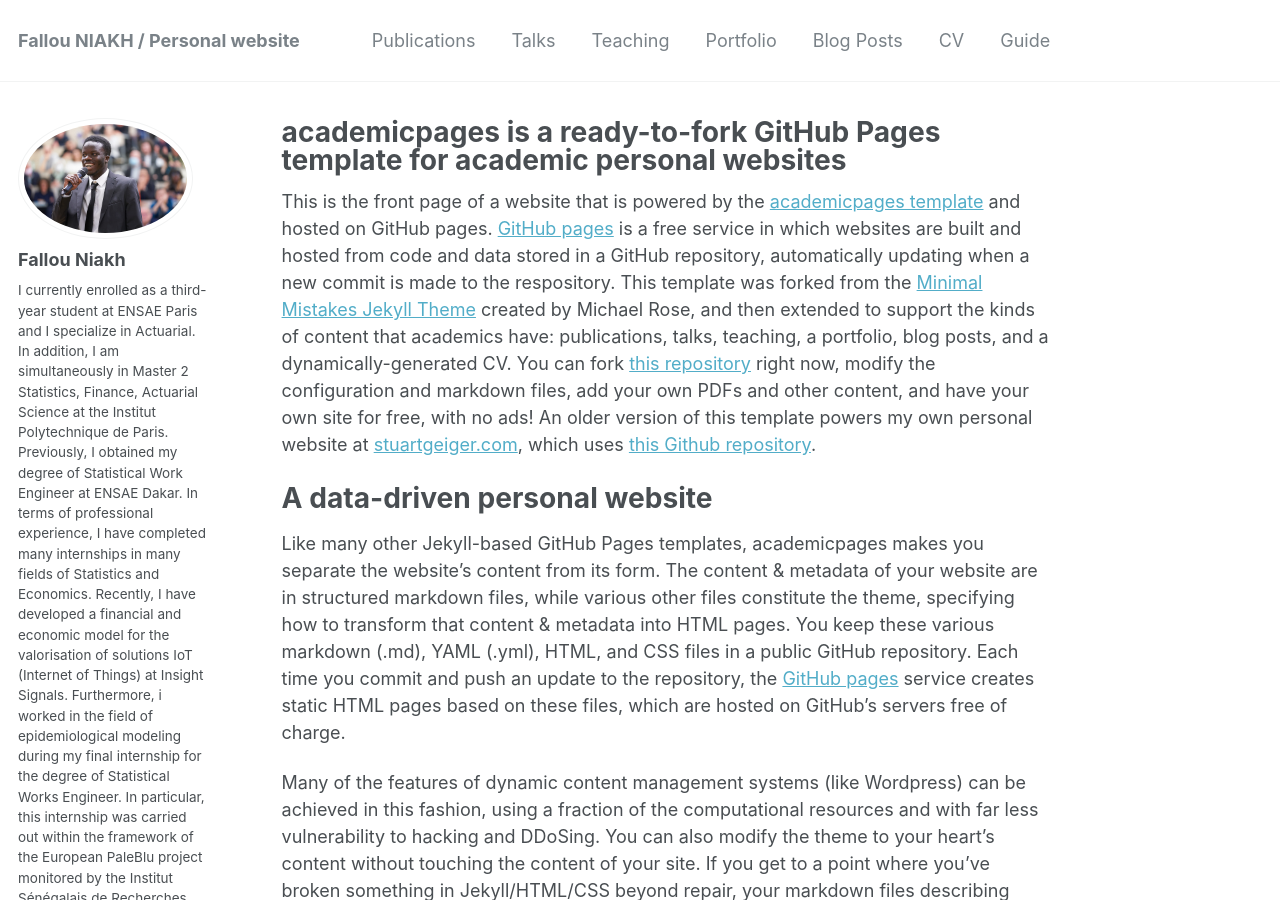
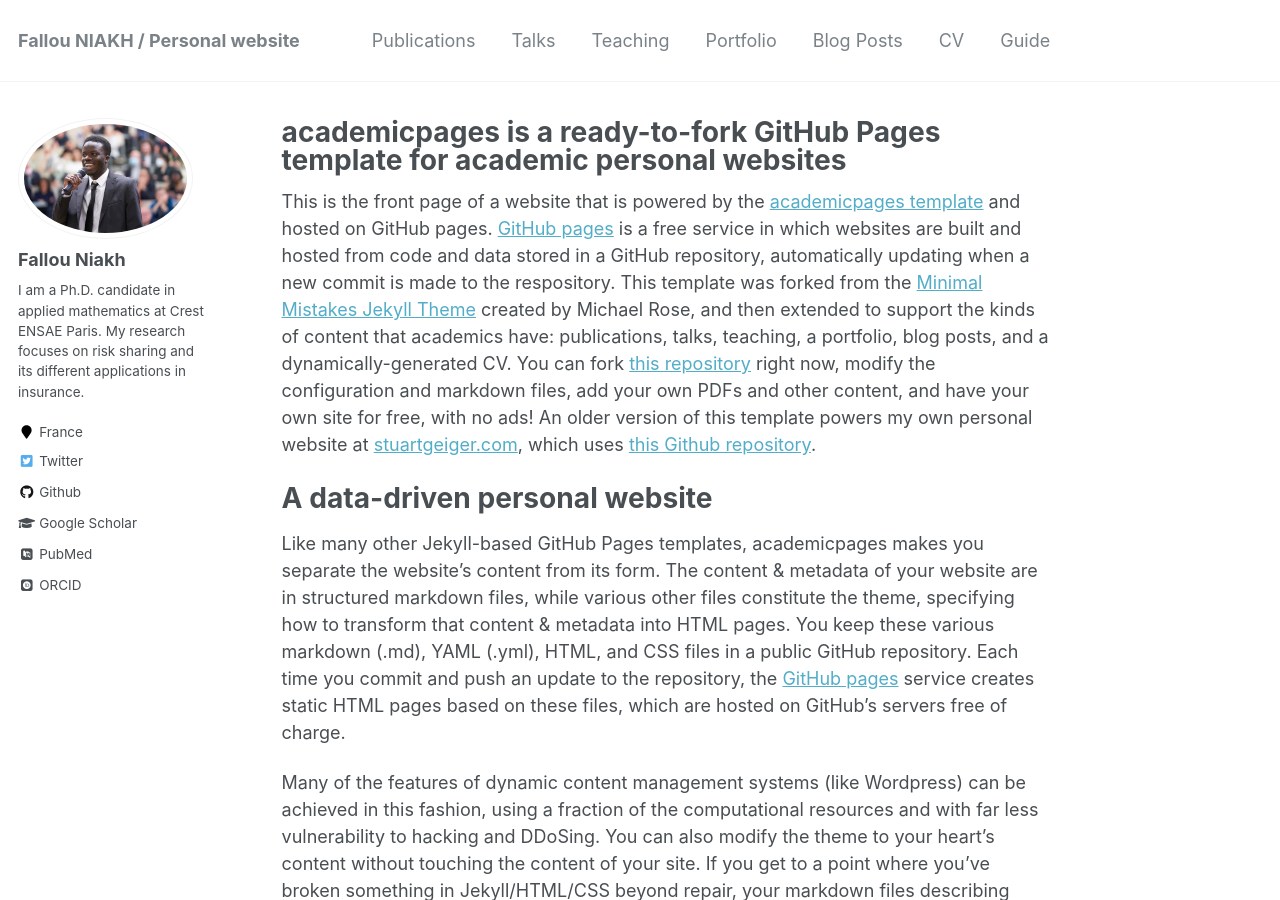
Before and after one commit to FNIAKH/fniakh.github.io, a Jekyll site: the page built from _pages/about.md, in a window 1280 px wide and 900 px high. Built offline with Jekyll 4.4.1, drawn with Linux system fonts in a browser that asks for light colours; some web fonts are replaced; some of the changed text lies outside the part shown.

Commit message:
Update _config.yml

```diff
--- a/_config.yml
+++ b/_config.yml
@@ -84,7 +84,7 @@ analytics:
 author:
   name             : "Fallou Niakh"
   avatar           : "profile.png"
-  bio              : "I currently enrolled as a third-year student at ENSAE Paris and I specialize in Actuarial. In addition, I am simultaneously in Master 2 Statistics, Finance, Actuarial Science at the Institut Polytechnique de Paris. Previously, I obtained my degree of Statistical Work Engineer at ENSAE Dakar. In terms of professional experience, I have completed many internships in many fields of Statistics and Economics. Recently, I have developed a financial and economic model for the valorisation of solutions IoT (Internet of Things) at Insight Signals. Furthermore, i worked in the field of epidemiological modeling during my final internship for the degree of Statistical Works Engineer. In particular, this internship was carried out within the framework of the European PaleBlu project monitored by the Institut Sénégalais de Recherches Agricoles (ISRA) and the Centre International pour la Recherche Agronomique pour le Développement (CIRAD). I also worked in the field of web design and development of data collection applications."
+  bio              : "I am a Ph.D. candidate in applied mathematics at Crest ENSAE Paris. My research focuses on risk sharing and its different applications in insurance."
   location         : "France"
   employer         :
   pubmed           : "https://www.ncbi.nlm.nih.gov/pubmed/?term=john+snow"
```
